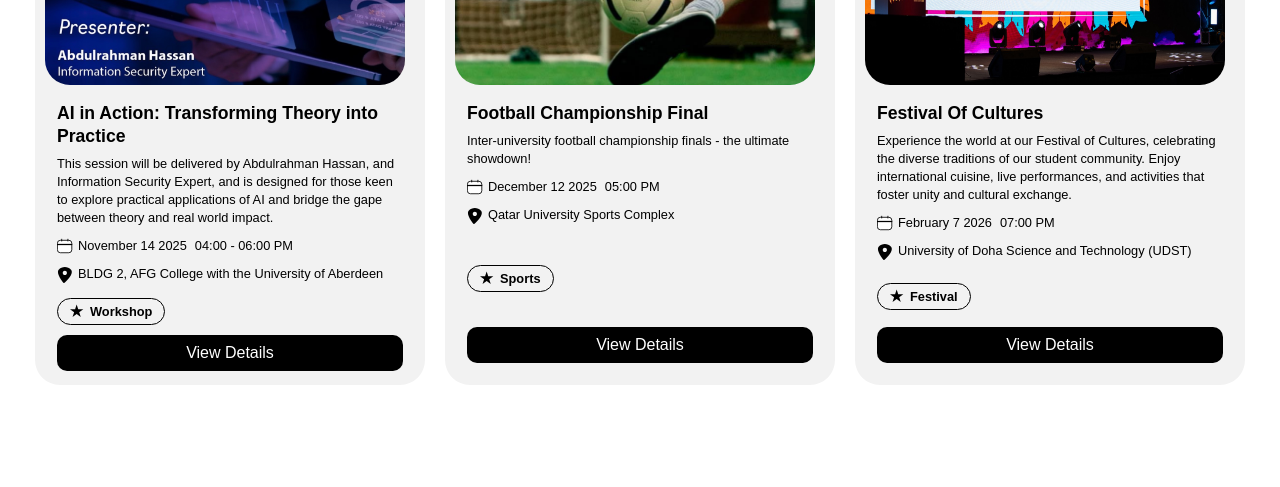
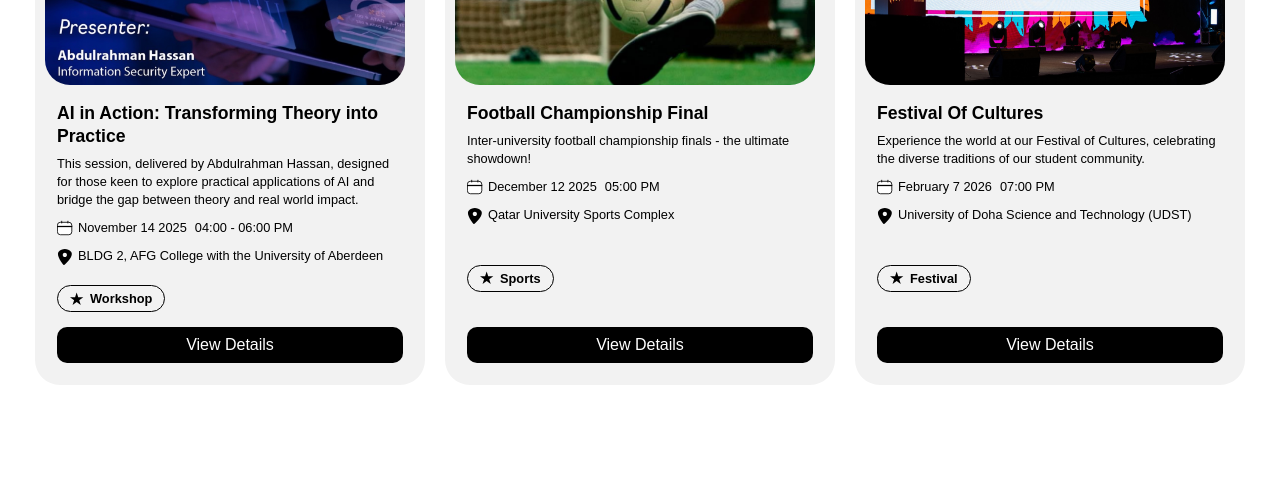
Before and after one commit to haniyahumair/QC3002-Group-Project-Events-Manager-Software, a plain HTML site: page home.html in a window 1280 px wide. Shown: the part 1660-2147 px from the top of the page. Drawn offline with Linux system fonts and the light colour scheme.

Commit message:
Updated home.html

```diff
--- a/home.html
+++ b/home.html
@@ -56,7 +56,7 @@
         <p class="mt-3">Bring your campus to life! Explore events, meet new people, and make every day at uni unforgettable.</p>
         <div class="mt-4">
             <a class="btn browse-events" href="events.html">Browse Events</a>
-            <a class="btn create-events" href="signup.html">Create Event</a>
+            <a class="btn create-events createEvent" href="signup.html">Create Event</a>
         </div>
 
         <div class="stats">
@@ -106,7 +106,7 @@
                     <img src="assets/Images/IMG_6404.jpg" class="img-fluid"/>
                     <div class="p-3">
                         <h5 class="event-title">AI in Action: Transforming Theory into Practice</h5>
-                        <p class="event-description">This session will be delivered by Abdulrahman Hassan, and Information Security Expert, and is designed for those keen to explore practical applications of AI and bridge the gape between theory and real world impact.</p>
+                        <p class="event-description">This session, delivered by Abdulrahman Hassan, designed for those keen to explore practical applications of AI and bridge the gap between theory and real world impact.</p>
                         <div class="date-time">
                             <img src="assets/Icons/Calendar.svg" alt="Calender-Icon">
                             <p class="date">November 14 2025</p>
@@ -168,7 +168,7 @@
                     <img src="assets/Images/foc.jpg" class="img-fluid"/>
                     <div class="p-3">
                         <h5 class="event-title">Festival Of Cultures</h5>
-                        <p class="event-description">Experience the world at our Festival of Cultures, celebrating the diverse traditions of our student community. Enjoy international cuisine, live performances, and activities that foster unity and cultural exchange.</p>
+                        <p class="event-description">Experience the world at our Festival of Cultures, celebrating the diverse traditions of our student community.</p>
                         <div class="date-time">
                             <img src="assets/Icons/Calendar.svg" alt="Calender-Icon">
                             <p class="date">February 7 2026</p>
@@ -212,5 +212,6 @@
 
     <!--Logic Links-->
     <script src="loggedInLogic.js"></script>
+    <script src=""></script>
 </body>
 </html>
```
